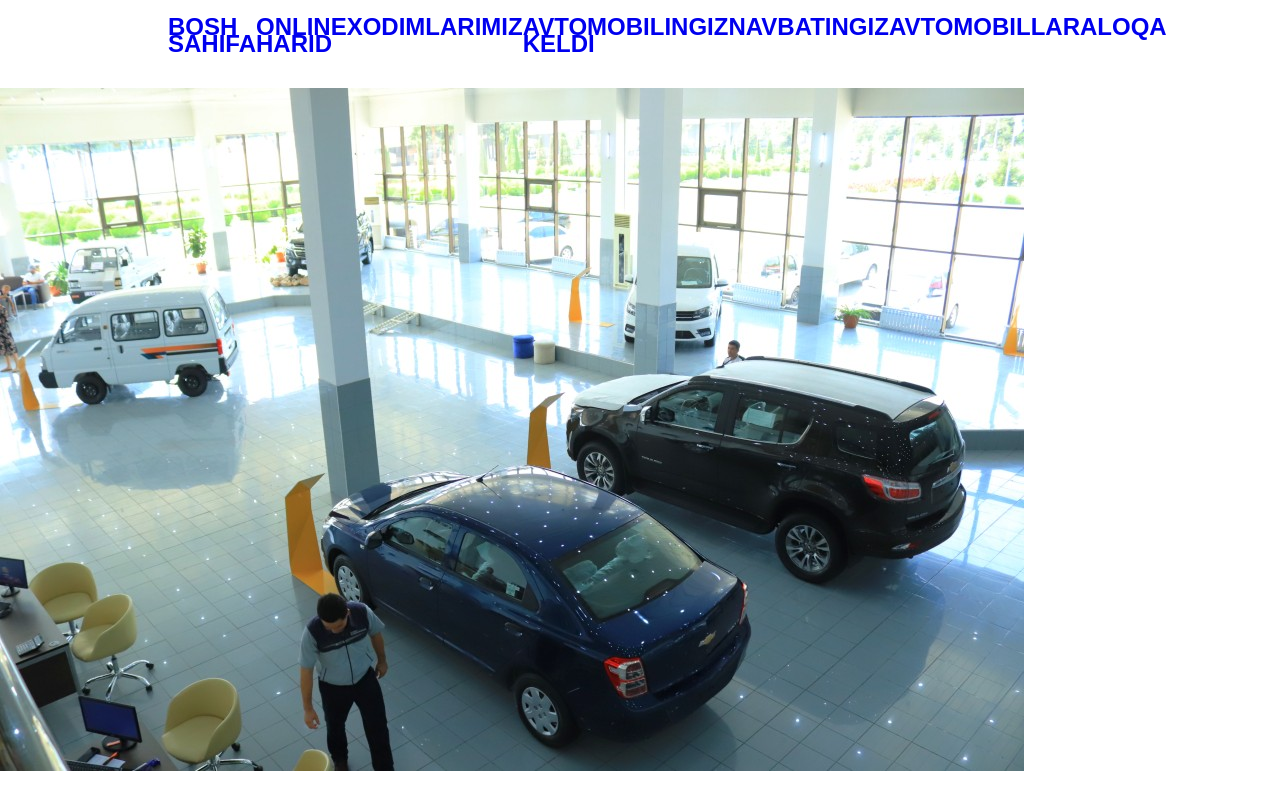
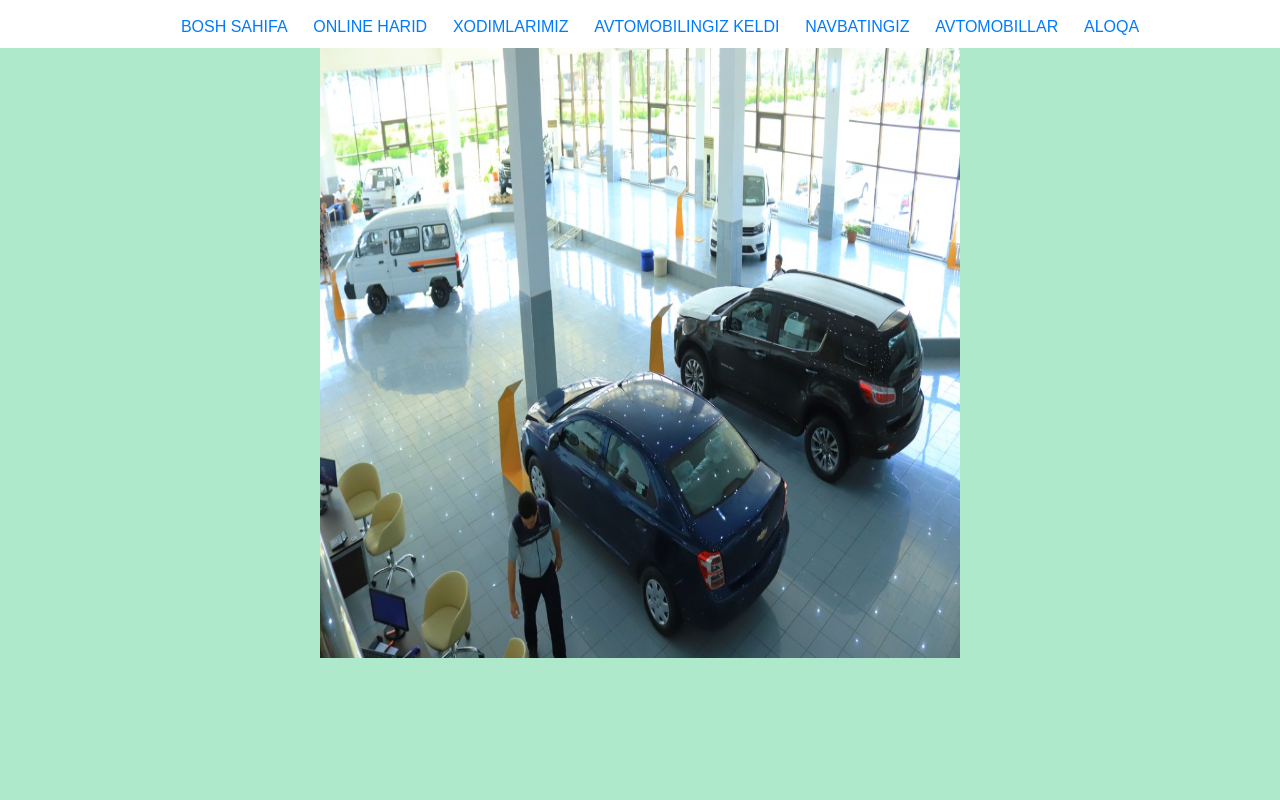
Before and after one commit to Tokhiriy/AndijonATX, a plain HTML site: page index.html in a window 1280 px wide. Shown: the top 800 px of the page. Drawn offline with Linux system fonts and the light colour scheme.

Commit message:
added news

```diff
--- a/css/main.css
+++ b/css/main.css
@@ -10,11 +10,15 @@
 .container{
     width: 100vw;
     padding: 1.1rem 0;
-    font-size: 1.5rem;
-    font-weight: 700;
+    font-size: 1rem;
+    font-weight: 500;
     line-height: 1.1rem;
-    color:#007bff;
+    /* color:#007bff; */
 
+}
+header{
+    position: fixed;
+    background-color: white;
 }
 
 .header__nav-ul{
@@ -24,3 +28,22 @@
 .header__nav{
     padding: 0 10vw;
 }
+
+.header__nav-li-a{
+    color:#007bff;
+}
+
+.carousel__inner{
+    width: 50%;
+    height: 100vh;
+    margin: 0 auto;
+}
+
+.carousel__inner img{
+    width: 100%;
+    height: 80%;
+}
+.carousel{
+    width: 100vw;
+    background-color:hsla(150, 57%, 80%, 1);
+}
--- a/index.html
+++ b/index.html
@@ -13,13 +13,13 @@
         <div class="container">
             <nav class="header__nav">
                 <ul class="header__nav-ul">
-                    <li class="header__nav-li"><a href="#">BOSH SAHIFA</a></li>
-                    <li class="header__nav-li"><a href="#">ONLINE HARID</a></li>
-                    <li class="header__nav-li"><a href="#">XODIMLARIMIZ</a></li>
-                    <li class="header__nav-li"><a href="#">AVTOMOBILINGIZ KELDI</a></li>
-                    <li class="header__nav-li"><a href="#">NAVBATINGIZ</a></li>
-                    <li class="header__nav-li"><a href="#">AVTOMOBILLAR</a></li>
-                    <li class="header__nav-li"><a href="#">ALOQA</a></li>
+                    <li class="header__nav-li"><a class="header__nav-li-a" href="#">BOSH SAHIFA</a></li>
+                    <li class="header__nav-li"><a class="header__nav-li-a" href="#">ONLINE HARID</a></li>
+                    <li class="header__nav-li"><a class="header__nav-li-a" href="#">XODIMLARIMIZ</a></li>
+                    <li class="header__nav-li"><a class="header__nav-li-a" href="#">AVTOMOBILINGIZ KELDI</a></li>
+                    <li class="header__nav-li"><a class="header__nav-li-a" href="#">NAVBATINGIZ</a></li>
+                    <li class="header__nav-li"><a class="header__nav-li-a" href="#">AVTOMOBILLAR</a></li>
+                    <li class="header__nav-li"><a class="header__nav-li-a" href="#">ALOQA</a></li>
                 </ul>
             </nav>
         </div>
@@ -28,10 +28,40 @@
       <!-- Carousel section -->
       <div class="carousel">
           <div class="container">
-              <img src="./images/slide_11838.jpg" alt="topilmadi">
+              <div class="carousel__inner">
+                <img src="./images/slide_11838.jpg" alt="topilmadi">
+              </div>
+              <div class="carousel__inner">
+                <img src="./images/slide_36711.jpg" alt="topilmadi">
+              </div>
+              <div class="carousel__inner">
+                <img src="./images/slide_40153.jpg" alt="topilmadi">
+              </div>
+              <div class="carousel__inner">
+                <img src="./images/slide_42623.jpg" alt="topilmadi">
+              </div>
+              <div class="carousel__inner">
+                <img src="./images/slide_45423.jpg" alt="topilmadi">
+              </div>
+              <div class="carousel__inner">
+                <img src="./images/slide_48676.jpg" alt="topilmadi">
+              </div>
+              <div class="carousel__inner">
+                <img src="./images/slide_53223.jpg" alt="topilmadi">
+              </div>
+              <div class="carousel__inner">
+                <img src="./images/slide_60542.jpg" alt="topilmadi">
+              </div>
+              <div class="carousel__inner">
+                <img src="./images/slide_79721.jpg" alt="topilmadi">
+              </div>
+              <div class="carousel__inner">
+                <img src="./images/slide_90046.jpg" alt="topilmadi">
+              </div>
+
           </div>
       </div>
 
-
+    <script src="./js/script.js"></script>
 </body>
 </html>
--- a/js/script.js
+++ b/js/script.js
@@ -0,0 +1,24 @@
+let header = document.querySelector("header"),
+    a = document.querySelectorAll(".header__nav-li-a");
+
+window.addEventListener("scroll", ()=>{
+    if(scrollY>0){
+        header.style.backgroundColor ="green";
+        header.style.color = "white";
+        header.style.height = "2.5rem";
+        a.forEach((i)=>{
+            i.style.color = "white";
+        })
+    } else{
+        header.style.backgroundColor ="white";
+        header.style.color = "blue";
+        header.style.height = "3rem";
+        a.forEach((b) =>{
+            b.style.color = "#007bff";
+
+        })
+
+
+    }
+
+});
```
